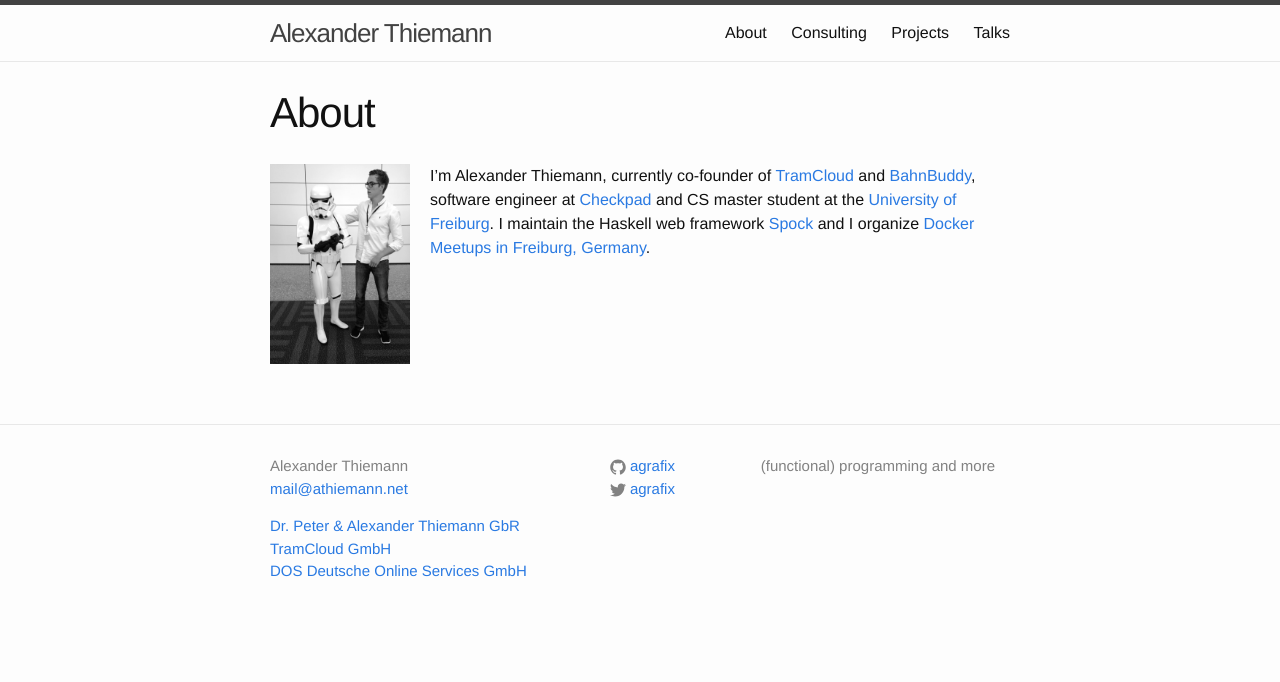
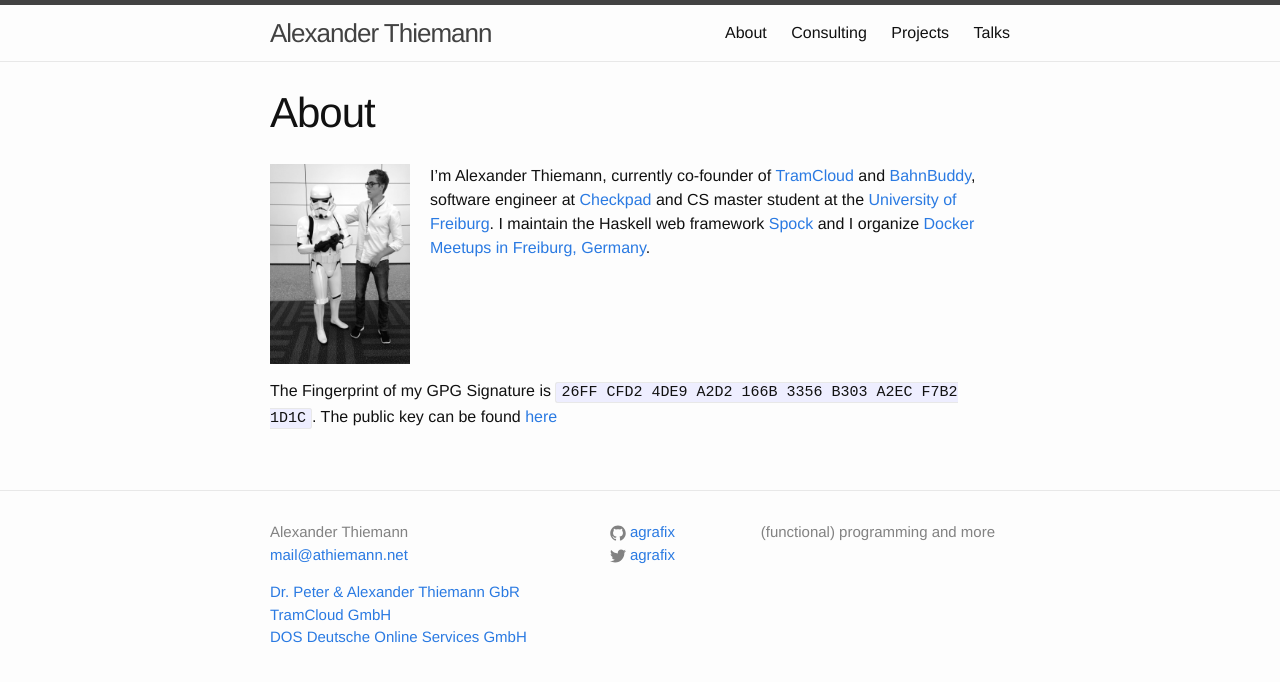
Before and after one commit to agrafix/homepage, a Jekyll site: the page built from about.md, in a window 1280 px wide. Shown: the top 682 px of the page. Built offline with Jekyll 4.4.1, drawn with Linux system fonts in a browser that asks for light colours.

Commit message:
add public key

```diff
--- a/about.md
+++ b/about.md
@@ -8,9 +8,12 @@ permalink: /about/
 
 <br style="clear: both;" />
 
+The Fingerprint of my GPG Signature is `26FF CFD2 4DE9 A2D2 166B  3356 B303 A2EC F7B2 1D1C`. The public key can be found [here][pubkey]
+
 [tc]: https://www.tramcloud.net
 [bb]: https://www.bahn-buddy.de
 [cp]: http://www.checkpad.de
 [uni]: https://www.uni-freiburg.de/
 [docker-fr]: http://www.meetup.com/de/Docker-Freiburg/
 [spock]: https://www.spock.li
+[pubkey]: /pubkey-at.asc
```
Also changed, not shown: 1 other file.
